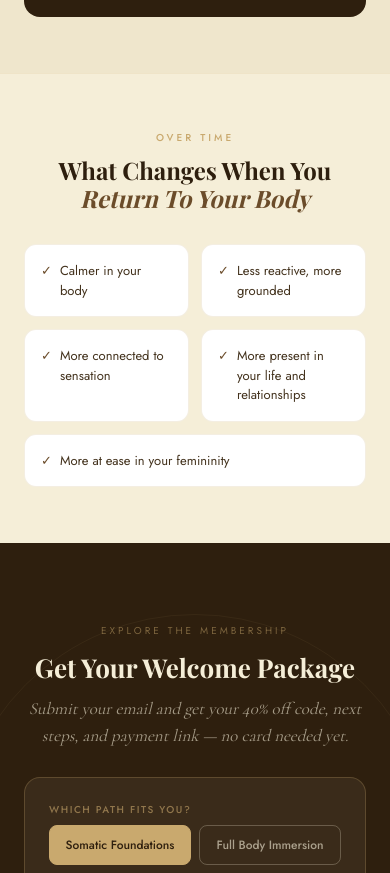
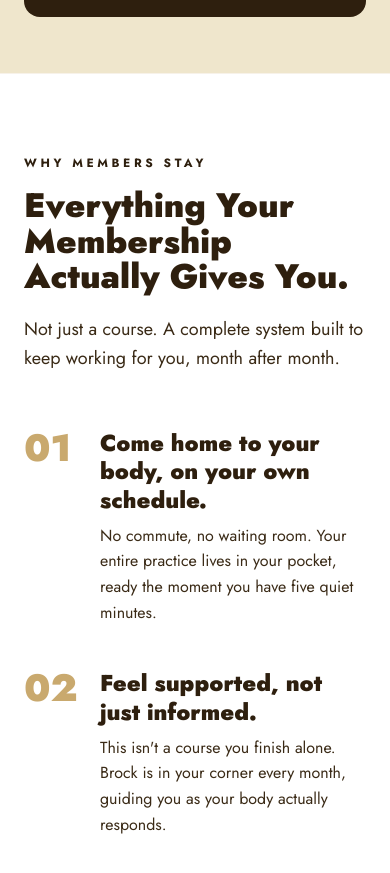
Before and after one commit to hypnovala/fbo-membership, a Next.js app: page / in a window 390 px wide. Shown: the part 2833-3706 px from the top of the page. Built offline with nearby package versions, Linux system fonts and the light colour scheme.

Commit message:
more copy font

```diff
--- a/app/layout.tsx
+++ b/app/layout.tsx
@@ -18,7 +18,7 @@ const cormorant = Cormorant({
 
 const jost = Jost({
   subsets: ["latin"],
-  weight: ["400", "500", "600"],
+  weight: ["400", "500", "600", "700", "900"],
   variable: "--font-jost",
 });
 
--- a/app/page.tsx
+++ b/app/page.tsx
@@ -277,33 +277,72 @@ export default function HomePage() {
         </div>
       </section>
 
-      {/* What changes over time */}
-      <section className="bg-warm px-6 py-14 border-t border-[rgba(201,169,110,0.15)]">
-        <div className="max-w-xl mx-auto">
-          <p className="text-[10px] tracking-[0.3em] uppercase text-gold font-medium mb-3 text-center">Over Time</p>
-          <h2 className="font-playfair text-[clamp(24px,4vw,32px)] font-bold text-brown leading-[1.15] mb-8 text-center">
-            What Changes When You <em className="italic text-amber">Return To Your Body</em>
+      {/* Membership benefits — deliberate break from the site's quiet theme:
+          bold sans-serif, large type, plain white background, direct sales voice.
+          Everything above and below this section stays in the established brand. */}
+      <section className="bg-white px-6 py-20 border-t border-[rgba(201,169,110,0.15)]">
+        <div className="max-w-2xl mx-auto">
+          <p className="text-[12px] tracking-[0.3em] uppercase text-brown font-bold mb-4">Why Members Stay</p>
+          <h2 className="font-jost text-[clamp(34px,7vw,58px)] font-black text-brown leading-[1.05] mb-5">
+            Everything Your Membership Actually Gives You.
           </h2>
-          <div className="grid grid-cols-2 gap-3">
+          <p className="text-[18px] leading-[1.6] text-[#3a2a16] mb-14 max-w-xl">
+            Not just a course. A complete system built to keep working for you, month after month.
+          </p>
+
+          <div className="flex flex-col gap-11">
             {[
-              "Calmer in your body",
-              "Less reactive, more grounded",
-              "More connected to sensation",
-              "More present in your life and relationships",
-            ].map((item) => (
-              <div
-                key={item}
-                className="flex items-start gap-2 bg-white border border-[rgba(201,169,110,0.2)] rounded-xl p-4"
-              >
-                <span className="text-amber flex-shrink-0 text-[13px]">✓</span>
-                <span className="text-[13px] leading-[1.5] text-[#43321d]">{item}</span>
+              {
+                title: "Come home to your body, on your own schedule.",
+                body: "No commute, no waiting room. Your entire practice lives in your pocket, ready the moment you have five quiet minutes.",
+              },
+              {
+                title: "Feel supported, not just informed.",
+                body: "This isn't a course you finish alone. Brock is in your corner every month, guiding you as your body actually responds.",
+              },
+              {
+                title: "Never wonder what to do next.",
+                body: "Return to Her tells you exactly which practice fits tonight, so you spend your time feeling instead of figuring it out.",
+              },
+              {
+                title: "Watch your own progress, in your own words.",
+                body: "Every practice you complete becomes part of your private timeline — real proof, over weeks, that something is shifting.",
+              },
+              {
+                title: "Go as deep as you're ready for, tonight.",
+                body: "Every practice offers a gentler option and a deeper one. You choose, every single time, with zero pressure either way.",
+              },
+              {
+                title: "Get real answers, not generic advice.",
+                body: "Your Somatic Check-In App keeps a running pulse on your nervous system, so you always know where you actually stand.",
+              },
+              {
+                title: "Build something that compounds.",
+                body: "Each month unlocks another module — a full seven-part journey that keeps deepening instead of ending after one session.",
+              },
+              {
+                title: "Save $59 the moment you join.",
+                body: "Your first month includes the entire FBO Course at no extra cost — a full introduction to the method, included, not upsold.",
+              },
+            ].map((b, i) => (
+              <div key={b.title} className="flex gap-5 items-start">
+                <span className="font-jost text-[38px] font-black text-gold leading-none flex-shrink-0 w-14">
+                  {String(i + 1).padStart(2, "0")}
+                </span>
+                <div>
+                  <h3 className="text-[23px] sm:text-[26px] font-black text-brown leading-tight mb-2">{b.title}</h3>
+                  <p className="text-[16px] sm:text-[17px] leading-[1.6] text-[#3a2a16]">{b.body}</p>
+                </div>
               </div>
             ))}
-            <div className="col-span-2 flex items-start gap-2 bg-white border border-[rgba(201,169,110,0.2)] rounded-xl p-4">
-              <span className="text-amber flex-shrink-0 text-[13px]">✓</span>
-              <span className="text-[13px] leading-[1.5] text-[#43321d]">More at ease in your femininity</span>
-            </div>
           </div>
+
+          <a
+            href="#signup"
+            className="mt-14 inline-flex bg-brown text-cream px-8 py-4 rounded-lg text-[13px] font-bold tracking-[0.18em] uppercase hover:opacity-88 transition-opacity"
+          >
+            Sign Up Now
+          </a>
         </div>
       </section>
 
```
